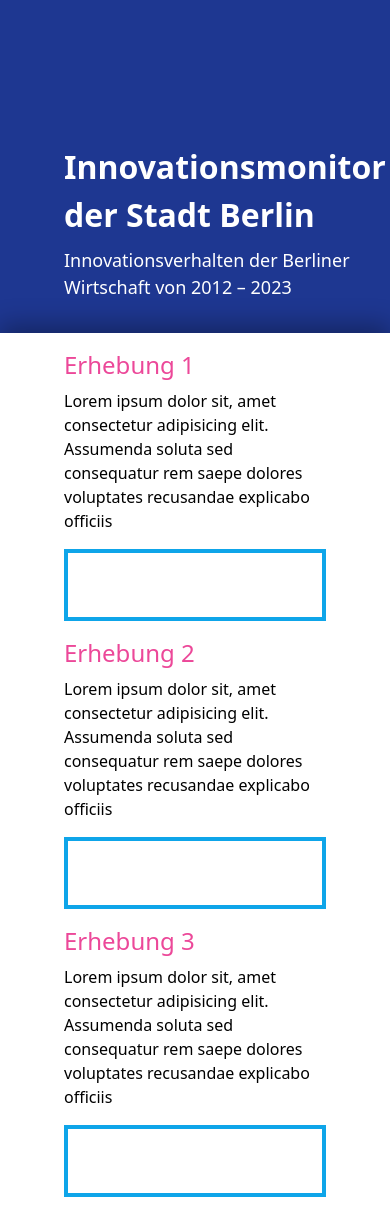
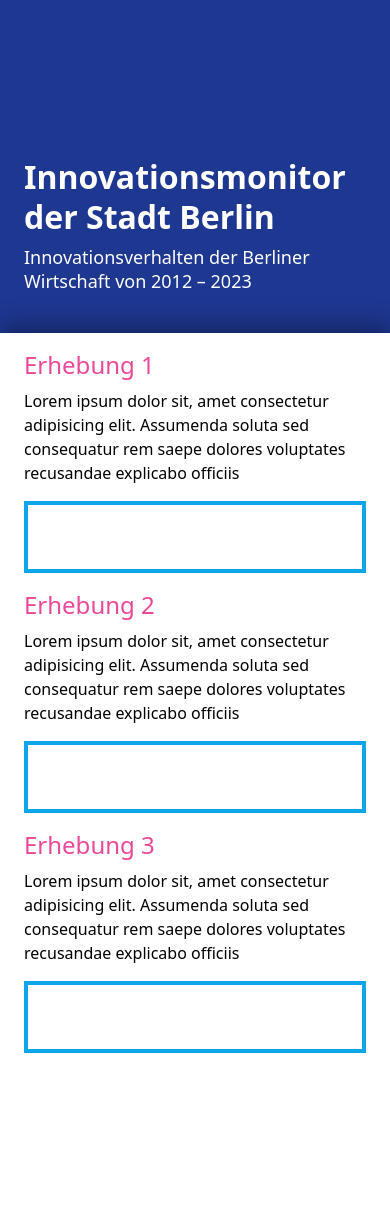
Before and after one commit to technologiestiftung/innovationserhebung, a FastAPI app: page / in a window 390 px wide. Shown: the part 173-1386 px from the top of the page. After the commit the page ends 1226 px from the top, so only its background shows below. Run offline with FastAPI, Linux system fonts and the light colour scheme.

Commit message:
feat: hero responsive

```diff
--- a/app/static/css/main.css
+++ b/app/static/css/main.css
@@ -434,6 +434,10 @@ video {
   display: none;
 }
 
+:root {
+  --width-hero: 28.75rem;
+}
+
 *, ::before, ::after {
   --tw-border-spacing-x: 0;
   --tw-border-spacing-y: 0;
@@ -659,14 +663,18 @@ video {
   padding: 2rem;
 }
 
-.px-16 {
-  padding-left: 4rem;
-  padding-right: 4rem;
+.px-mobile {
+  padding-left: 1.5rem;
+  padding-right: 1.5rem;
 }
 
-.py-8 {
-  padding-top: 2rem;
-  padding-bottom: 2rem;
+.py-10 {
+  padding-top: 2.5rem;
+  padding-bottom: 2.5rem;
+}
+
+.pb-0 {
+  padding-bottom: 0px;
 }
 
 .pb-2 {
@@ -709,8 +717,64 @@ video {
 
 h1 {
   font-size: 2rem;
+  line-height: 2.5rem;
 }
 
 h2 {
   font-size: 1.125rem;
+  line-height: 1.5rem;
 }
+
+@media (min-width: 768px) {
+  .tablet\:px-desktop {
+    padding-left: 4.75rem;
+    padding-right: 4.75rem;
+  }
+}
+
+@media (min-width: 1280px) {
+  .desktop\:relative {
+    position: relative;
+  }
+
+  .desktop\:mb-16 {
+    margin-bottom: 4rem;
+  }
+
+  .desktop\:ml-hero {
+    margin-left: var(--width-hero);
+  }
+
+  .desktop\:mt-0 {
+    margin-top: 0px;
+  }
+
+  .desktop\:flex {
+    display: flex;
+  }
+
+  .desktop\:h-full {
+    height: 100%;
+  }
+
+  .desktop\:max-w-hero {
+    max-width: var(--width-hero);
+  }
+
+  .desktop\:max-w-none {
+    max-width: none;
+  }
+
+  .desktop\:justify-start {
+    justify-content: flex-start;
+  }
+
+  .desktop\:self-center {
+    align-self: center;
+  }
+
+  .desktop\:px-desktop {
+    padding-left: 4.75rem;
+    padding-right: 4.75rem;
+  }
+}
--- a/app/templates/components/hero.html
+++ b/app/templates/components/hero.html
@@ -1,14 +1,16 @@
 <div
-  class="hero-section fixed top-0 left-0 bg-corporate-blue text-white w-screen h-3/5 -z-10 py-8 px-16"
+  class="hero-section fixed top-0 left-0 bg-corporate-blue text-white w-screen h-3/5 -z-10 py-10 px-mobile tablet:px-desktop desktop:max-w-hero desktop:h-full"
 >
-  <div class="w-full h-full max-w-4xl mx-auto flex flex-col justify-between">
+  <div
+    class="w-full h-full max-w-4xl mx-auto flex flex-col justify-between desktop:justify-start"
+  >
     <img
-      class="w-44 self-end"
+      class="w-44 self-end desktop:mb-16"
       src="{{ url_for('static', path='images/TSB-Logo-outline-weiss.svg') }}"
       alt="{{ translations.hero.imageAlt }}"
     />
-    <div class="w-80">
-      <h1 class="pt-4 pb-2 font-bold">{{ translations.hero.title }}</h1>
+    <div class="w-80 desktop:self-center">
+      <h1 class="pt-4 pb-2 font-bold pb-0">{{ translations.hero.title }}</h1>
       <h2 class="">{{ translations.hero.subTitle }}</h2>
     </div>
   </div>
--- a/app/templates/index.html
+++ b/app/templates/index.html
@@ -1,9 +1,12 @@
 {% extends 'base.html' %} {% block content %}
-<div id="app" class="max-w-4xl mx-auto">
+<div
+  id="app"
+  class="max-w-4xl mx-auto desktop:max-w-none desktop:mx-none desktop:flex"
+>
   {# {% include "components/navigation/index.html" %} #} {% include
   "components/hero.html" %}
   <div
-    class="page-wrapper mt-[60vh] bg-white w-screen px-16 w-full absolute left-0 shadow-top"
+    class="page-wrapper mt-[60vh] bg-white w-screen w-full absolute left-0 shadow-top desktop:mt-0 desktop:relative desktop:ml-hero px-mobile tablet:px-desktop"
   >
     <div class="w-full max-w-4xl mx-auto">
       {% for section in translations.get("sections", []) %} {% with
```
Also changed, not shown: app/styles/main.css (+8 -0 lines), tailwind.config.js (+14 -2 lines).
